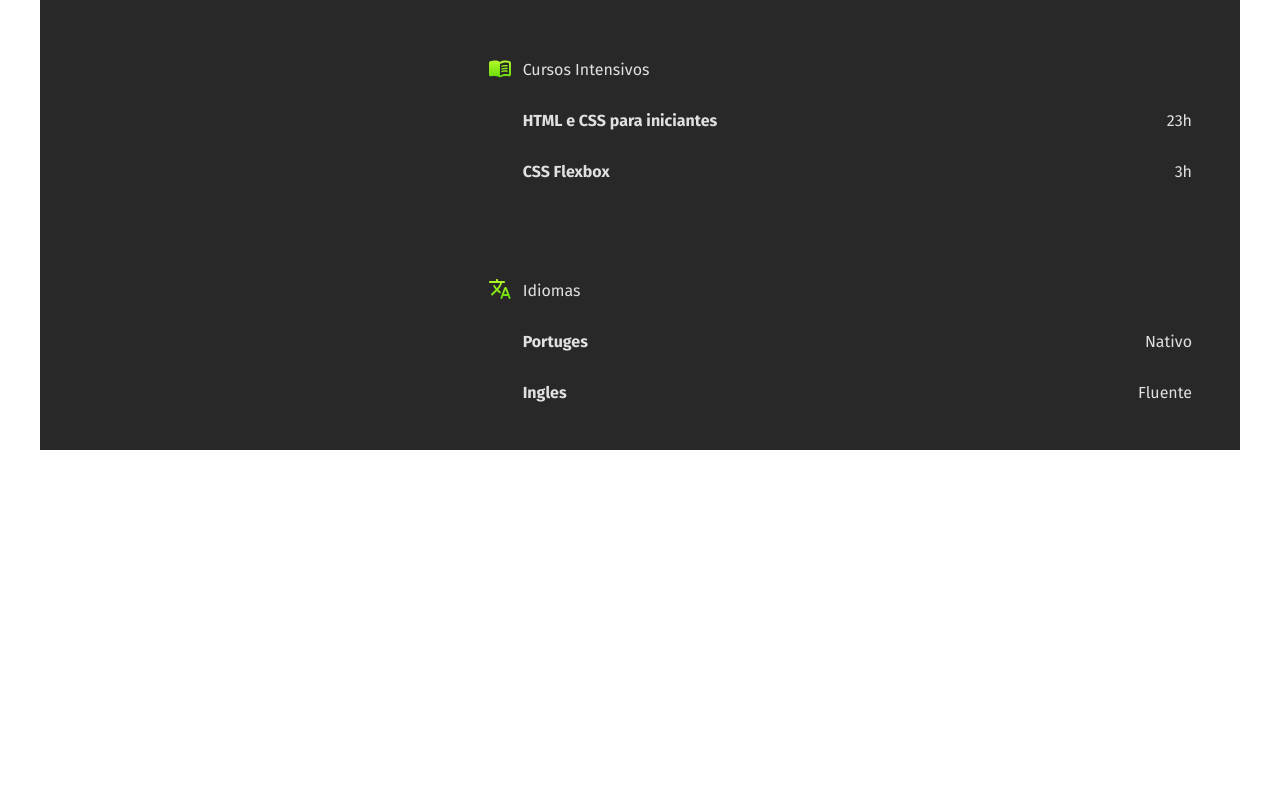
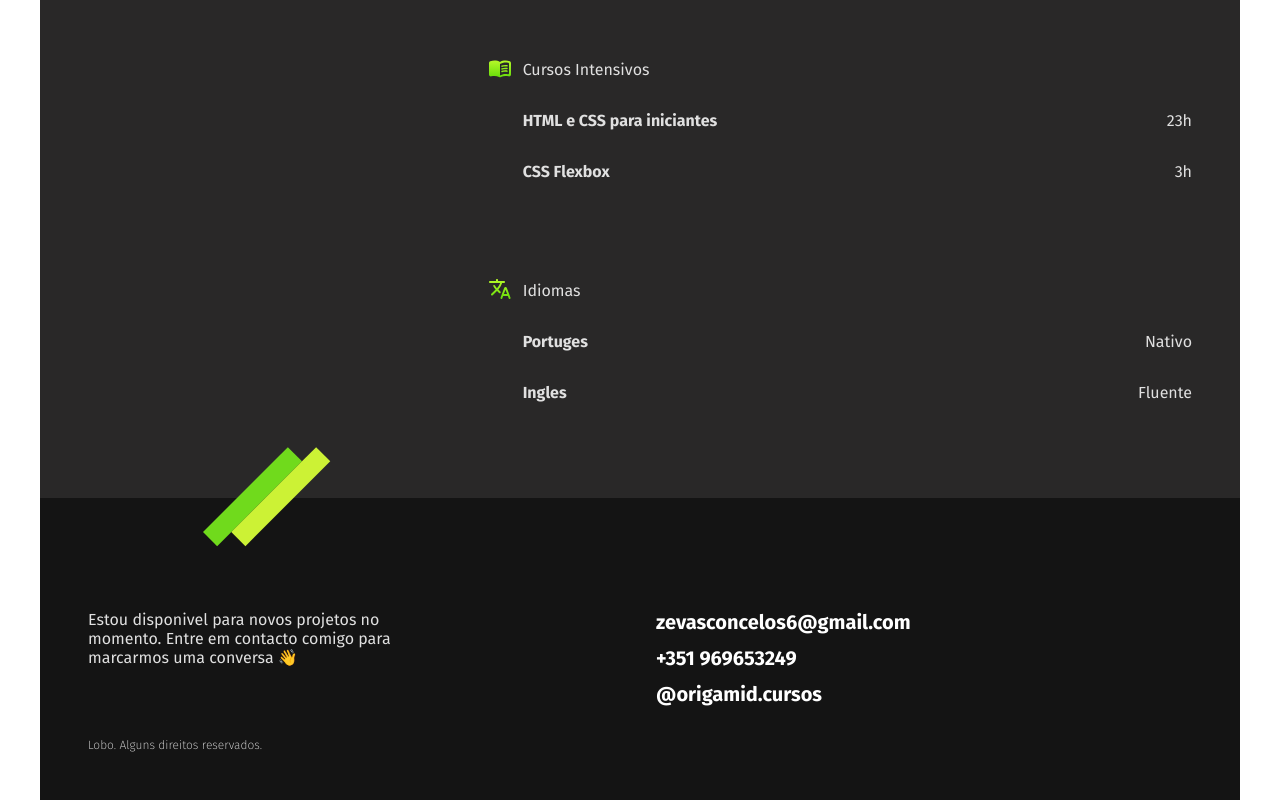
Before and after one commit to josevasconcelos2002/portfolio-exercise, a plain HTML site: page index.html in a window 1280 px wide. Shown: the part 2338-3138 px from the top of the page. Before the commit the page ends 2788 px from the top, so only its background shows below. Drawn offline with Linux system fonts and the light colour scheme.

Commit message:
Footer concluido

```diff
--- /dev/null
+++ b/css/footer.css
@@ -0,0 +1,46 @@
+#contacto {
+  padding: 3rem;
+  padding-top: 7rem;
+  background-color: #141414;
+  display: grid;
+  grid-template-columns: 1fr 1fr;
+  gap: 2rem;
+}
+
+.contacto-descricao,
+.direitos {
+  color: #e0e0e0;
+}
+
+.contacto-descricao {
+  max-width: 40ch;
+}
+
+.direitos {
+  grid-column: 1;
+  font-weight: 200;
+  font-size: 0.75rem;
+}
+
+.infos {
+  font-size: 1.25rem;
+  color: #fff;
+  display: flex;
+  gap: 0.75rem;
+  flex-direction: column;
+  grid-column: 2;
+  grid-row: 1;
+}
+
+@media (max-width: 800px) {
+  #contacto {
+    grid-template-columns: 1fr;
+    gap: 3rem;
+  }
+
+  .infos {
+    grid-column: 1;
+    grid-row: 2;
+    font-size: 1.125rem;
+  }
+}
--- a/css/formacao.css
+++ b/css/formacao.css
@@ -5,6 +5,7 @@
   gap: 6.25rem;
   background-color: #292828;
   padding: 3rem;
+  padding-bottom: 6rem;
 }
 
 #formacao h2 {
@@ -113,11 +114,24 @@
   top: -4px;
 }
 
+.idiomas::after {
+  content: "";
+  display: block;
+  position: absolute;
+  background: url("/img/detalhe.svg");
+  background-repeat: no-repeat;
+  width: 100%;
+  height: 100%;
+  top: 9.5rem;
+  right: 20rem;
+}
+
 .idioma {
   display: flex;
   justify-content: space-between;
 }
 
+/* media querie */
 @media (max-width: 800px) {
   #formacao {
     grid-template-columns: 1fr;
@@ -126,7 +140,7 @@
   }
 
   #formacao h2 {
-    color: #141414;
+    color: #fff;
     font-size: 3rem;
     text-transform: capitalize;
     max-width: initial;
@@ -142,4 +156,8 @@
   .idiomas {
     grid-column: 1;
   }
+
+  .idiomas::after {
+    display: none;
+  }
 }
--- a/css/style.css
+++ b/css/style.css
@@ -5,3 +5,4 @@
 @import "./introducao.css";
 @import "./experiencias.css";
 @import "./formacao.css";
+@import "./footer.css";
--- a/index.html
+++ b/index.html
@@ -114,6 +114,17 @@
         </div>
       </div>
     </section>
+    <footer>
+      <section id="contacto">
+        <p class="contacto-descricao">Estou disponivel para novos projetos no momento. Entre em contacto comigo para marcarmos uma conversa 👋</p>
+        <span class="direitos">Lobo. Alguns direitos reservados.</span>
+        <div class="infos">
+          <h4>zevasconcelos6@gmail.com</h4>
+          <h4>+351 969653249</h4>
+          <h4>@origamid.cursos</h4>
+        </div>
+      </section>
+    </footer>
   </main>
 </body>
 
```
